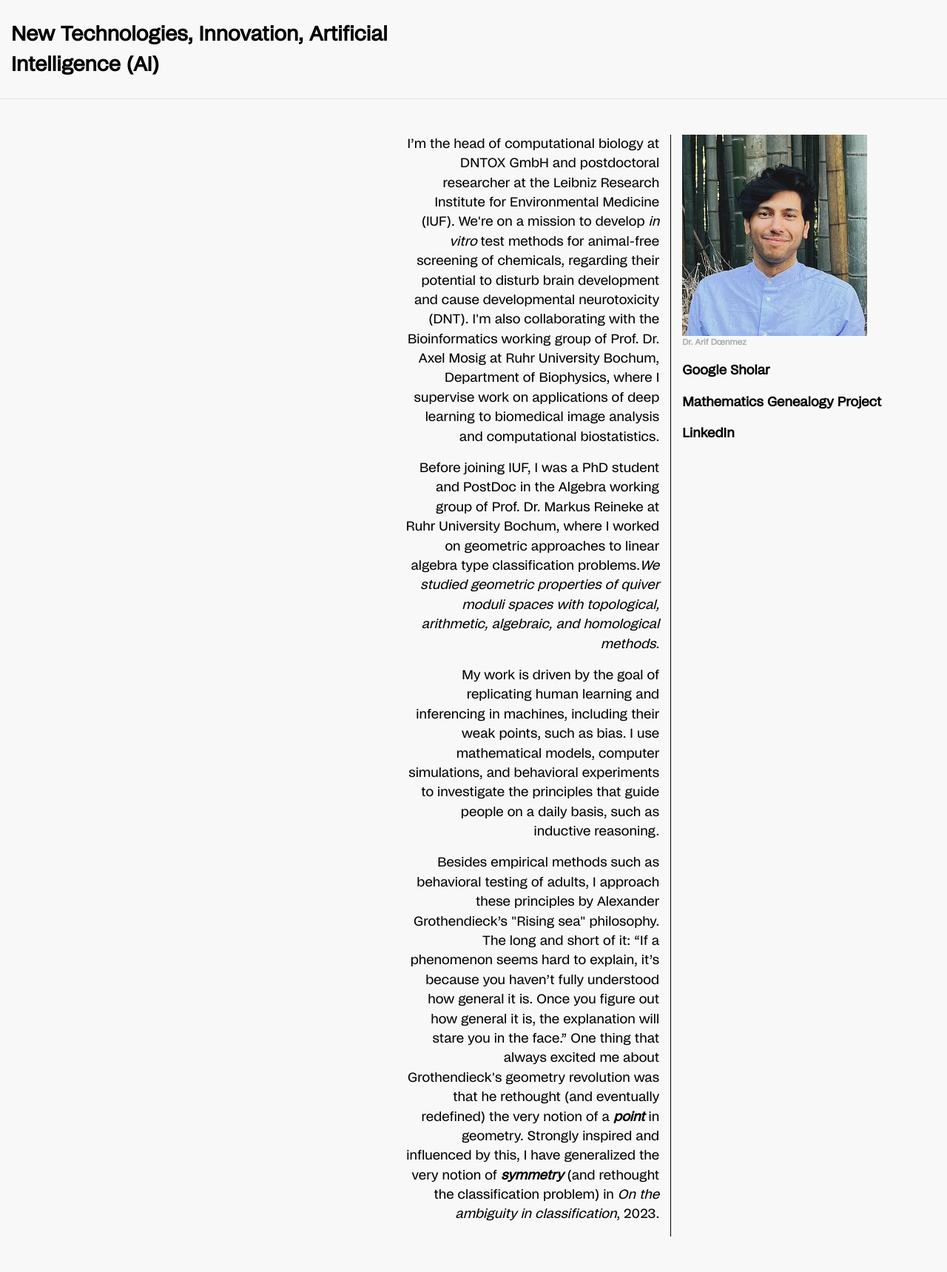
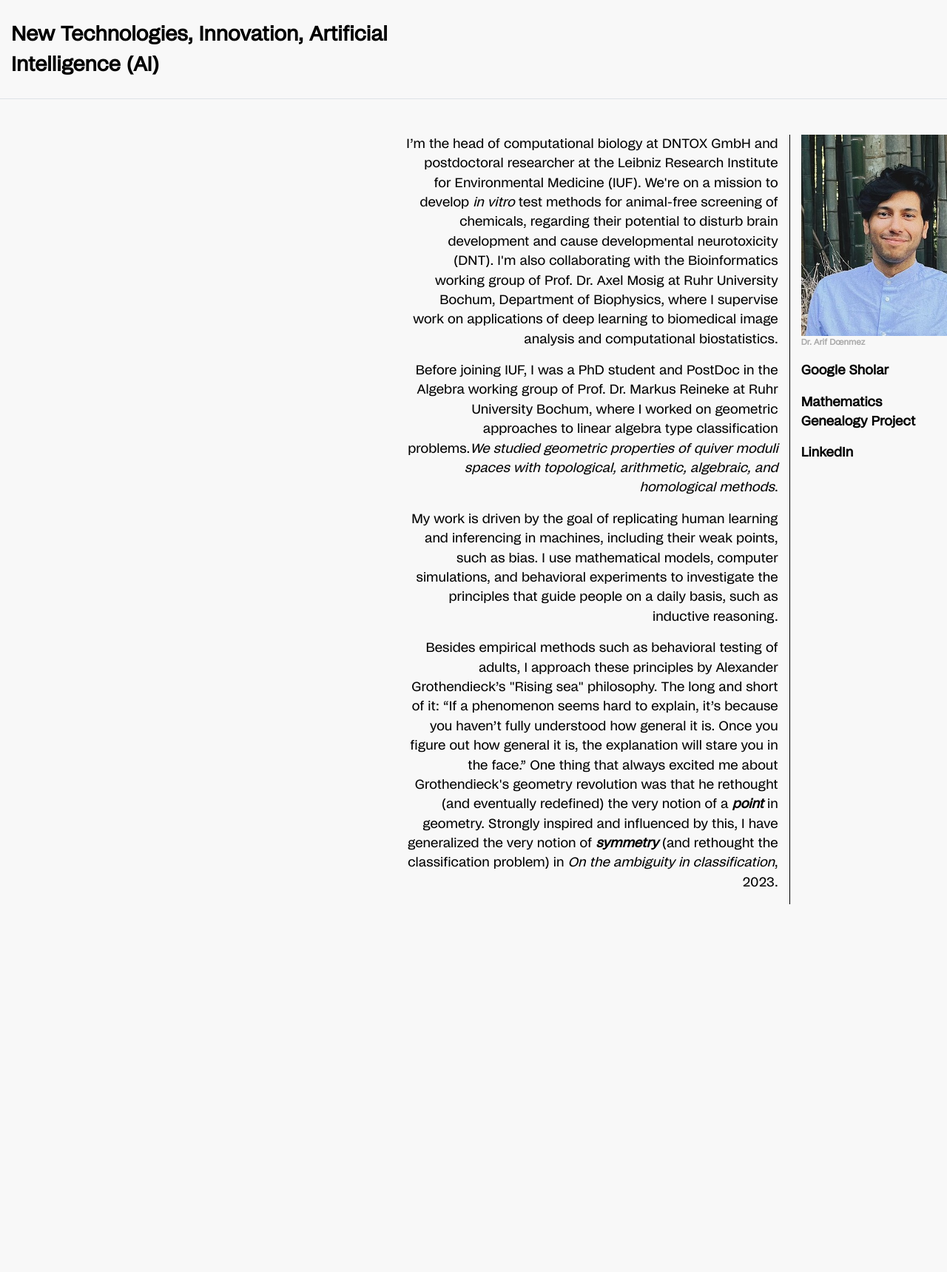
Before and after one commit to alim-zend/alim-zend.github.io, a Jekyll site: the page built from index.html, in a window 1280 px wide. Shown: the whole page at 74% size. Built offline with Jekyll 4.4.1, drawn with Linux system fonts in a browser that asks for light colours; after the commit the page ends 1270 px from its top, so only the background shows below that.

Commit message:
Update footer.html

```diff
--- a/_includes/footer.html
+++ b/_includes/footer.html
@@ -26,7 +26,7 @@
         <p>Besides empirical methods such as behavioral testing of adults, I approach these principles by <a href="https://www.landsburg.com/grothendieck/mclarty1.pdf" target="_blank">Alexander Grothendieck’s "Rising sea"</a> philosophy. The long and short of it: “If a phenomenon seems hard to explain, it’s because you haven’t fully understood how general it is. Once you figure out how general it is, the explanation will stare you in the face.” One thing that always excited me about Grothendieck's geometry revolution was that he rethought (and eventually redefined) the very notion of a <b><i>point</i></b> in geometry. Strongly inspired and influenced by this, I have generalized the very notion of <b><i>symmetry</i></b> (and rethought the classification problem) in <a href="https://proceedings.mlr.press/v197/donmez23a.html" target="_blank"><i>On the ambiguity in classification</i>, 2023</a>.
         </p>
       </div>
-      <div class="col-sm" style="font-weight:bold;border-width: thin;border-left-style: solid;">
+      <div class="col-sm-2" style="font-weight:bold;border-width: thin;border-left-style: solid;">
         <img src="arifdoenmez.jpg" alt="Arif Doenmez" width="250px;">
         <p class="mydetails">Dr. Arif Dœnmez</p>
         <p><a href="https://scholar.google.com/citations?user=qMx_mSEAAAAJ" target="_blank">Google Sholar</a></p>
```
